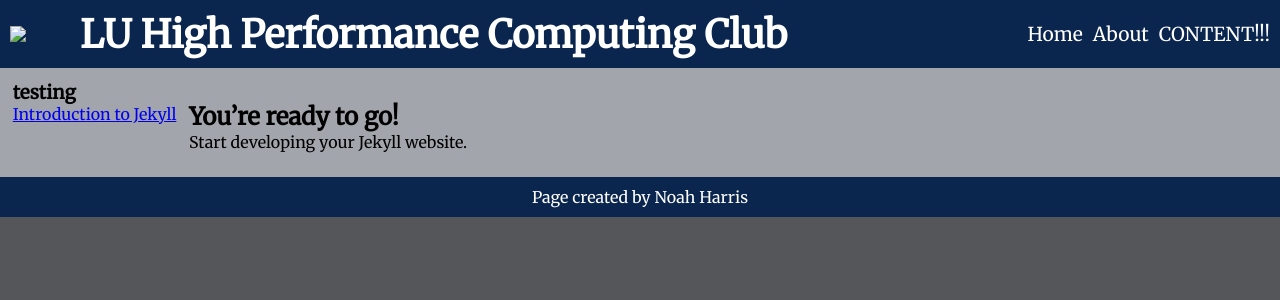
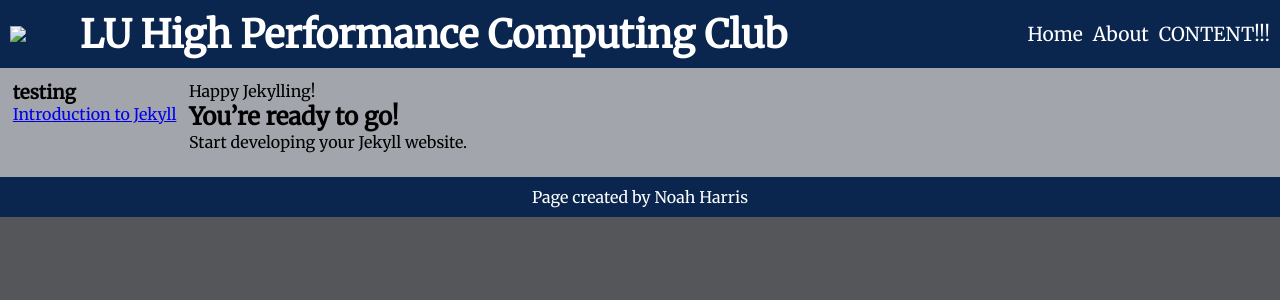
Before and after one commit to LUHighPerformanceComputingClub/hpc-website, a Jekyll site: the page built from index.md, in a window 1280 px wide. Shown: the top 300 px of the page. Built offline with Jekyll 4.4.1, drawn with Linux system fonts in a browser that asks for light colours.

Commit message:
commit message 5: guess who's back

```diff
--- a/_layouts/default.html
+++ b/_layouts/default.html
@@ -36,9 +36,9 @@
                 </div>
 
                 <div id="content">
-                    {{ post.title }}
-                    {{ post.author }}
-                    {{ post.date }}
+                    {{ page.title }}
+                    {{ page.author }}
+                    {{ page.date }}
                     <br>
                     {{ content }}
                 </div>
```
Also changed, not shown: 4 other files.
